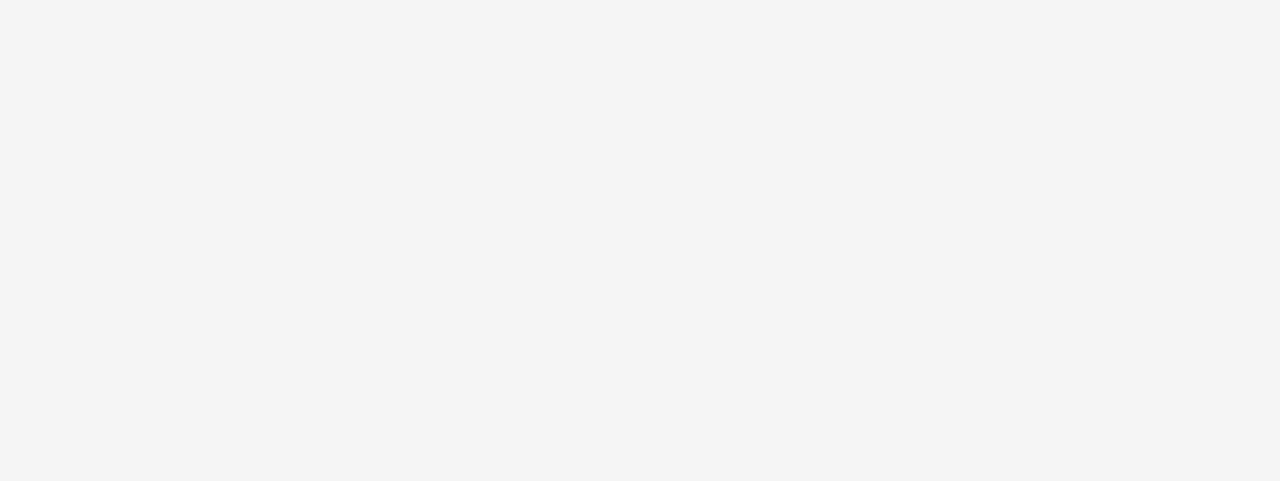
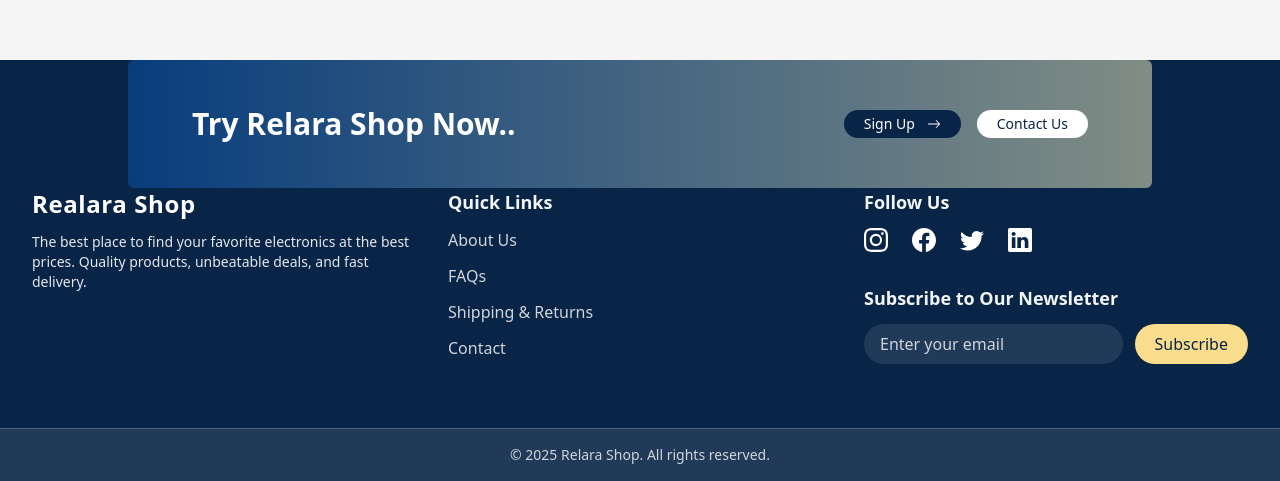
Before and after one commit to pouriasabaghi/relara_shop, a Next.js app: page / in a window 1280 px wide. Shown: the part 945-1426 px from the top of the page. Before the commit the page ends 949 px from the top, so only its background shows below. Built offline with nearby package versions, Linux system fonts and the light colour scheme.

Commit message:
✨ feat: create desktop footer

```diff
--- a/app/layout.tsx
+++ b/app/layout.tsx
@@ -3,6 +3,7 @@ import { Geist, Geist_Mono } from "next/font/google";
 import "./globals.css";
 import MainHeader from "@/layouts/MainHeader";
 import DesktopHeader from "@/layouts/DesktopHeader";
+import MainFooter from "@/layouts/MainFooter";
 
 const geistSans = Geist({
   variable: "--font-geist-sans",
@@ -38,6 +39,9 @@ export default function RootLayout({
         <div className="mx-auto mb-20 overflow-auto px-4 py-5 lg:mb-0 lg:h-screen">
           {children}
         </div>
+        <div className="hidden lg:block">
+          <MainFooter />
+        </div>
       </body>
     </html>
   );
--- a/layouts/DesktopHeader.tsx
+++ b/layouts/DesktopHeader.tsx
@@ -3,11 +3,10 @@ import { Search, ShoppingCart, User } from 'lucide-react';
 
 export default function DesktopHeader() {
   return (
-    <header className="bg-gradient-to-r from-customPrimary to-customAccent text-white shadow-lg sticky top-0 z-50">
-      <div className="container mx-auto px-8 py-7 flex items-center justify-between">
+    <header className="bg-gradient-to-r from-customPrimary to-customAccent text-white shadow-lg z-50">
+      <div className="container mx-auto px-8 py-6 flex items-center justify-between">
         {/* Logo */}
         <div className="flex items-center space-x-4">
-          {/* <img src="/logo.png" alt="Realara Shop" className="h-12 w-auto rounded-full shadow-md" /> */}
           <span className="text-3xl font-extrabold tracking-wide">Realara Shop</span>
         </div>
 
@@ -17,7 +16,7 @@ export default function DesktopHeader() {
             <input
               type="text"
               placeholder="Search for products..."
-              className="w-full border-2 border-white bg-white/20 text-white placeholder-white rounded-full py-2 px-6 pl-12 focus:outline-none focus:ring-4 focus:ring-purple-400 backdrop-blur-sm"
+              className="w-full border-2 border-white bg-white/20 text-white placeholder-white rounded-full py-2 px-6 pl-12 focus:outline-none focus:ring-1 focus:ring-gray-200 backdrop-blur-sm"
             />
             <Search className="absolute left-4 top-2.5 text-white" size={22} />
           </div>
@@ -26,13 +25,13 @@ export default function DesktopHeader() {
         {/* Action Icons */}
         <div className="flex items-center space-x-8">
           <button className="relative hover:scale-110 transition-transform duration-200">
-            <ShoppingCart size={24} className="text-white hover:text-yellow-300" />
-            <span className="absolute -top-2 -right-2 bg-red-500 text-white text-xs rounded-full w-5 h-5 flex items-center justify-center">
+            <ShoppingCart size={24} className="text-white hover:text-customPrimary" />
+            <span className="absolute -top-2 -right-2 bg-primaryDark text-white text-xs rounded-full w-5 h-5 flex items-center justify-center">
               3
             </span>
           </button>
           <button className="hover:scale-110 transition-transform duration-200">
-            <User size={24} className="text-white hover:text-green-300" />
+            <User size={24} className="text-white hover:text-customPrimary" />
           </button>
         </div>
       </div>
--- /dev/null
+++ b/layouts/MainFooter.tsx
@@ -0,0 +1,113 @@
+import React from "react";
+import {
+  BsInstagram,
+  BsFacebook,
+  BsTwitter,
+  BsLinkedin,
+  BsArrowRight,
+} from "react-icons/bs";
+
+export default function MainFooter() {
+  return (
+    <footer className="relative mt-16 bg-primaryDark text-white">
+      {/* Top Section */}
+      <div className="animate-movingGradient absolute left-0 right-0 -top-[65] mx-auto flex h-32 w-[80vw] items-center justify-between rounded-md bg-gradient-to-r from-customPrimary to-customAccent bg-[length:200%_200%] px-16">
+        <p className="text-3xl font-extrabold">Try Relara Shop Now..</p>
+        <div className="flex items-center space-x-4">
+          <button className="flex items-center gap-3 rounded-full bg-primaryDark px-5 py-1 text-sm">
+            Sign Up
+            <BsArrowRight />
+          </button>
+          <button className="rounded-full bg-white px-5 py-1 text-sm text-primaryDark">
+            Contact Us
+          </button>
+        </div>
+      </div>
+
+      <div className="container mx-auto grid grid-cols-1 gap-8 px-8 pb-16 pt-32 md:grid-cols-3">
+        {/* Logo & Description */}
+        <div>
+          <h2 className="text-2xl font-extrabold tracking-wide">
+            Realara Shop
+          </h2>
+          <p className="mt-3 text-sm text-gray-200">
+            The best place to find your favorite electronics at the best prices.
+            Quality products, unbeatable deals, and fast delivery.
+          </p>
+        </div>
+
+        {/* Quick Links */}
+        <div className="flex flex-col space-y-3">
+          <h3 className="text-lg font-semibold text-gray-100">Quick Links</h3>
+          <a
+            href="#"
+            className="text-gray-300 transition hover:text-yellow-300"
+          >
+            About Us
+          </a>
+          <a
+            href="#"
+            className="text-gray-300 transition hover:text-yellow-300"
+          >
+            FAQs
+          </a>
+          <a
+            href="#"
+            className="text-gray-300 transition hover:text-yellow-300"
+          >
+            Shipping & Returns
+          </a>
+          <a
+            href="#"
+            className="text-gray-300 transition hover:text-yellow-300"
+          >
+            Contact
+          </a>
+        </div>
+
+        {/* Social Media & Newsletter */}
+        <div className="flex flex-col space-y-8">
+          <div>
+            <h3 className="text-lg font-semibold text-gray-100">Follow Us</h3>
+            <div className="mt-3 flex space-x-6">
+              <a href="#" className="transition hover:scale-110">
+                <BsInstagram size={24} />
+              </a>
+              <a href="#" className="transition hover:scale-110">
+                <BsFacebook size={24} />
+              </a>
+              <a href="#" className="transition hover:scale-110">
+                <BsTwitter size={24} />
+              </a>
+              <a href="#" className="transition hover:scale-110">
+                <BsLinkedin size={24} />
+              </a>
+            </div>
+          </div>
+
+          {/* Newsletter */}
+          <div>
+            <h3 className="text-lg font-semibold text-gray-100">
+              Subscribe to Our Newsletter
+            </h3>
+            <div className="mt-3 flex items-center space-x-3">
+              <input
+                type="email"
+                placeholder="Enter your email"
+                className="w-full rounded-full bg-white/10 px-4 py-2 text-white placeholder-gray-300 focus:outline-none focus:ring-2 focus:ring-customAccent"
+              />
+              <button className="rounded-full bg-customAccent px-5 py-2 text-primaryDark transition hover:bg-customAccent">
+                Subscribe
+              </button>
+            </div>
+          </div>
+        </div>
+      </div>
+
+      {/* Bottom Section */}
+      <div className="border-t border-white/20 bg-white/10 py-4 text-center text-sm text-gray-300">
+        © {new Date().getFullYear()} Relara Shop. All rights reserved.
+      </div>
+    </footer>
+  );
+}
--- a/tailwind.config.ts
+++ b/tailwind.config.ts
@@ -81,12 +81,18 @@ export default {
             height: "0",
           },
         },
+        movingGradient: {
+          "0%": { backgroundPosition: "0% 50%" },
+          "50%": { backgroundPosition: "100% 50%" },
+          "100%": { backgroundPosition: "0% 50%" },
+        },
       },
       animation: {
         "accordion-down": "accordion-down 0.2s ease-out",
         "accordion-up": "accordion-up 0.2s ease-out",
+        movingGradient: "movingGradient 5s linear infinite alternate both",
       },
     },
   },
-  plugins: [require("tailwindcss-animate")],
+  // plugins: [require("tailwindcss-animate")],
 } satisfies Config;
```
Also changed, not shown: app/globals.css (line endings or trailing spaces).
